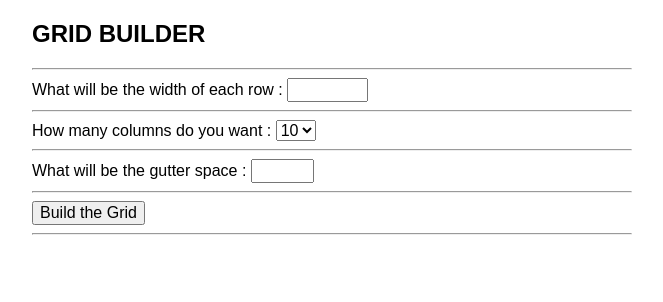
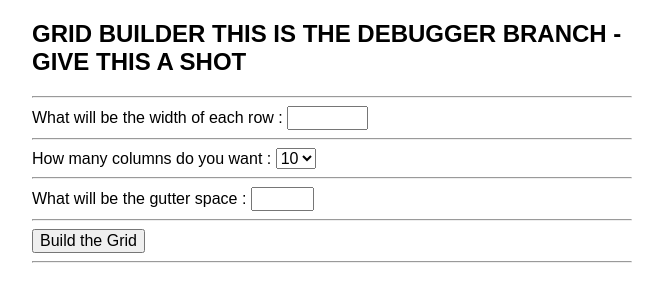
Before and after one commit to mat-ruszczycky/Simple-CSS-Grid-Builder, a plain HTML site: page index.html in a window 1280 px wide. Shown: the whole page, without its empty margins (308-971 px from the left). Drawn offline with Linux system fonts and the light colour scheme.

Commit message:
Branch Test
Testing Branches

```diff
--- a/index.html
+++ b/index.html
@@ -20,7 +20,7 @@
 
     <body>
         <section id="content-section-2" class="row">
-            <h2 id="next-title">GRID BUILDER</h2>
+            <h2 id="next-title">GRID BUILDER THIS IS THE DEBUGGER BRANCH - GIVE THIS A SHOT</h2>
 
             <hr/>
 
--- a/js/gridbuilder/gridbuilder.js
+++ b/js/gridbuilder/gridbuilder.js
@@ -77,7 +77,7 @@ Comments: Building a simple grid system - module pattern.
         }
     };
 
-
+    //Start module
     GridBuilder.init();
 
 })(jQuery);
```
